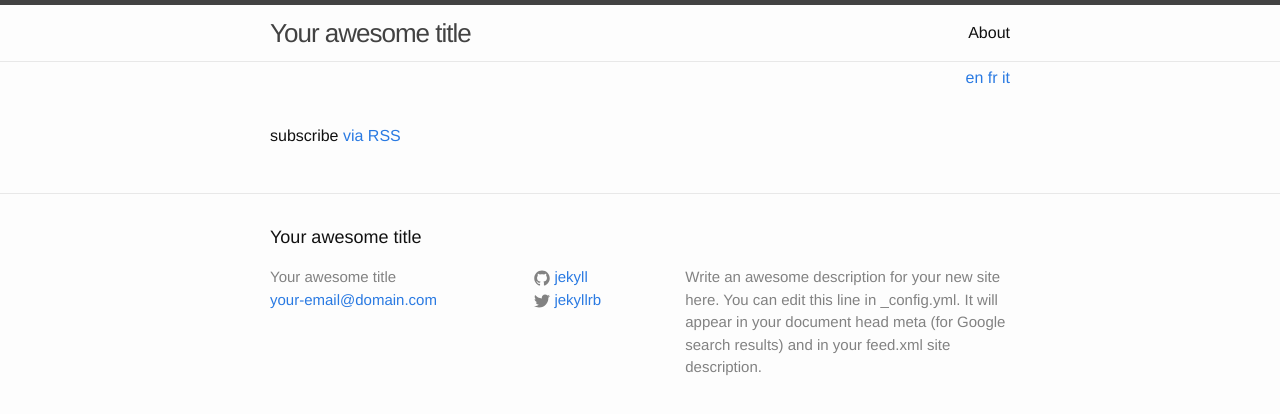
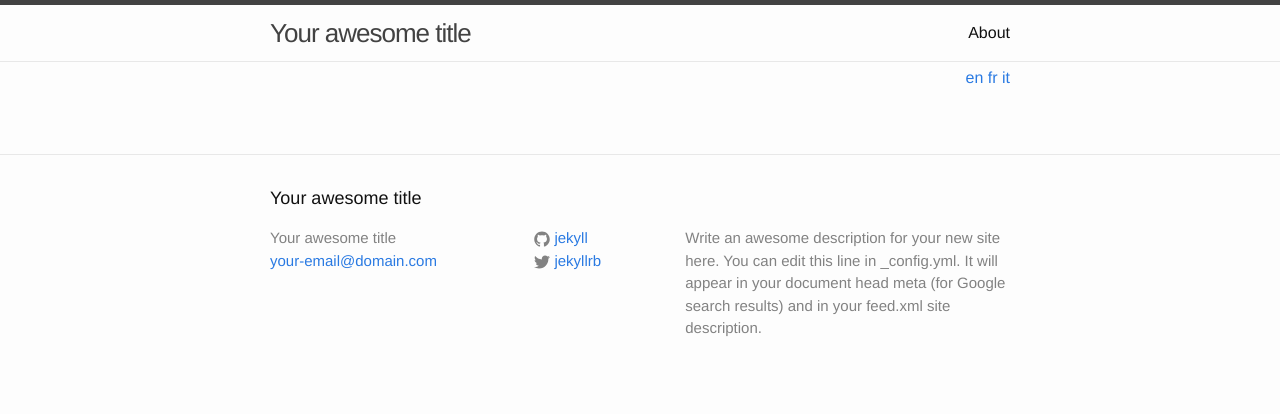
Before and after one commit to ariannajeandaniel/ariannajeandanielwedding, a Jekyll site: the page built from index.html, in a window 1280 px wide. Shown: the top 414 px of the page. Built offline with Jekyll 4.4.1, drawn with Linux system fonts in a browser that asks for light colours.

Commit message:
Remove RSS link from index pages

```diff
--- a/accueil.html
+++ b/accueil.html
@@ -7,6 +7,5 @@
 <div class="home">
 
 
-  <p class="rss-subscribe">suivre le <a href="{{ "/flux.xml" | prepend: site.baseurl }}">flux RSS</a></p>
 
 </div>
--- a/index.html
+++ b/index.html
@@ -7,6 +7,5 @@
 <div class="home">
 
 
-  <p class="rss-subscribe">subscribe <a href="{{ "/feed.xml" | prepend: site.baseurl }}">via RSS</a></p>
 
 </div>
--- a/indice.html
+++ b/indice.html
@@ -7,6 +7,5 @@
 <div class="home">
 
 
-  <p class="rss-subscribe">subscribe <a href="{{ "/feed.xml" | prepend: site.baseurl }}">via RSS</a></p>
 
 </div>
```
